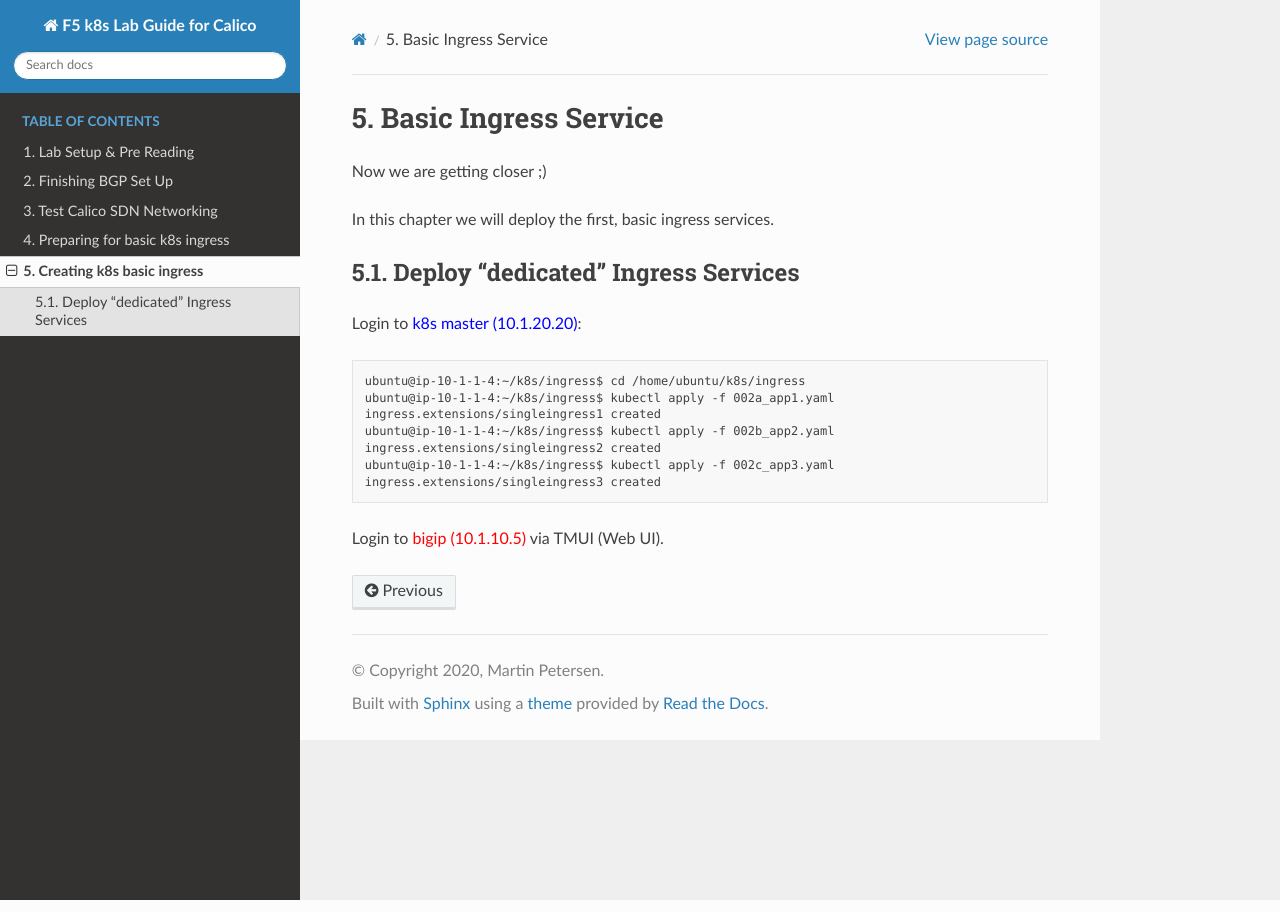
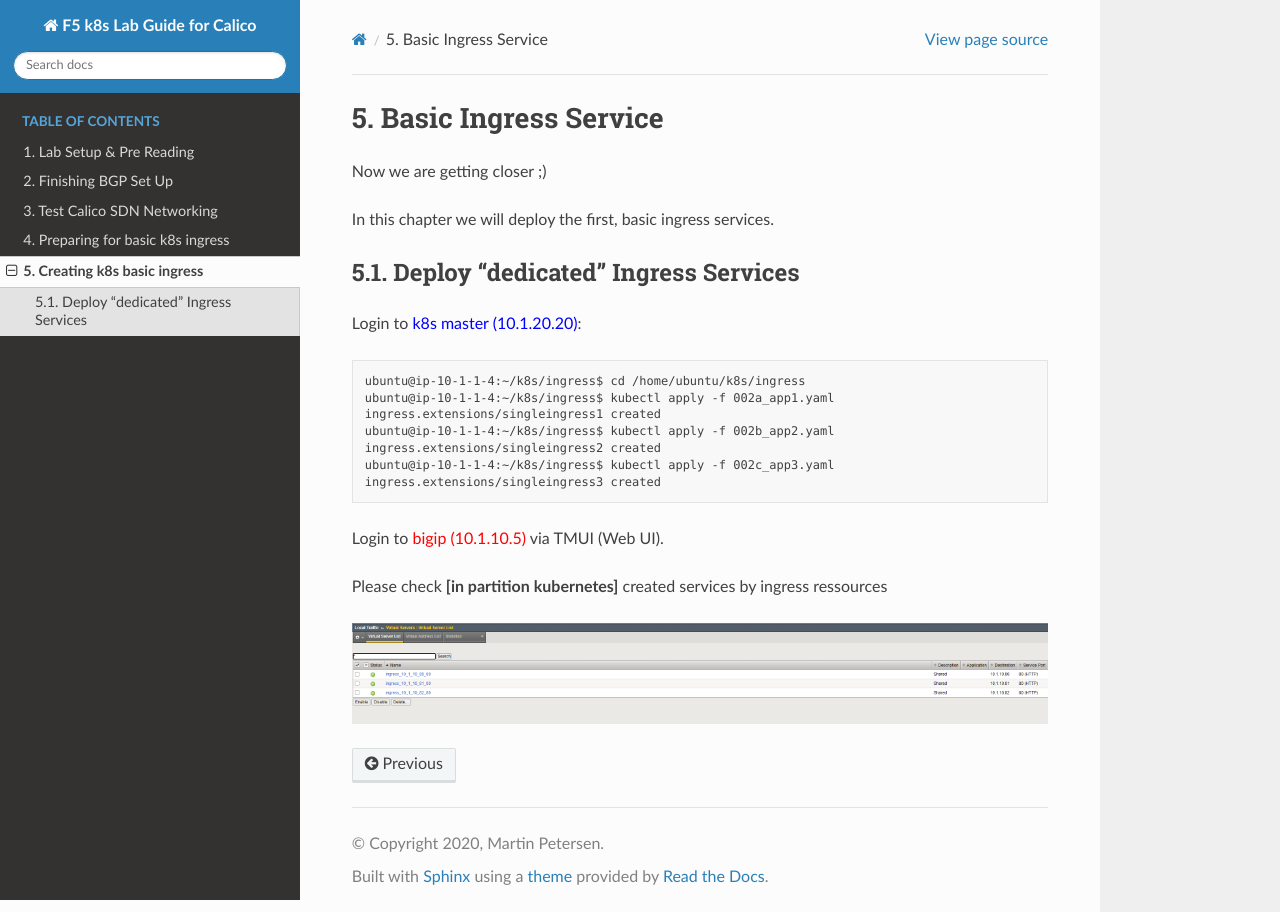
Before and after one commit to de1chk1nd/F5k8sCalicoLab, a Sphinx documentation site: the page built from docs/source/k8s_basic_ingress_service.rst, in a window 1280 px wide. Built offline with Sphinx 7.4.7 and the Read the Docs theme 2.0.0, drawn with Linux system fonts in a browser that asks for light colours.

Commit message:
ingress_ctd

```diff
--- a/docs/source/k8s_basic_ingress_service.rst
+++ b/docs/source/k8s_basic_ingress_service.rst
@@ -36,7 +36,12 @@ Login to :blue:`k8s master (10.1.20.20)`::
 
 Login to :red:`bigip (10.1.10.5)` via TMUI (Web UI).
 
+Please check **[in partition kubernetes]** created services by ingress ressources
 
+.. image:: images/ingress_vs.PNG
+   :width: 800
+   :alt: Ingress Service
+   :align: left
 
 .. toctree::
    :maxdepth: 2
```
Also changed, not shown: docs/source/images/ingress_vs.PNG (added).
